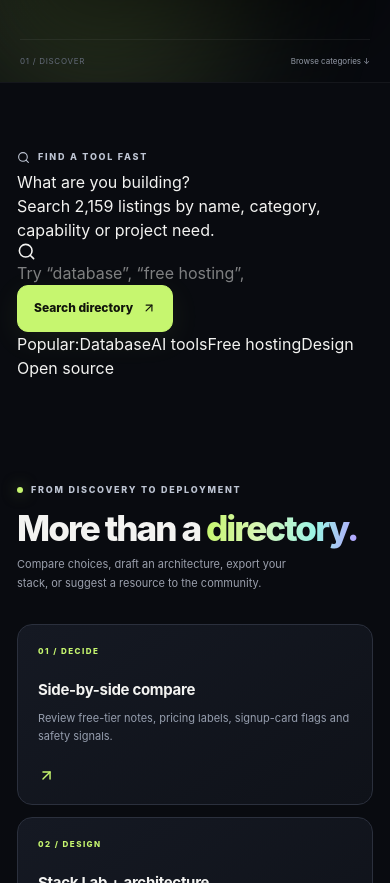
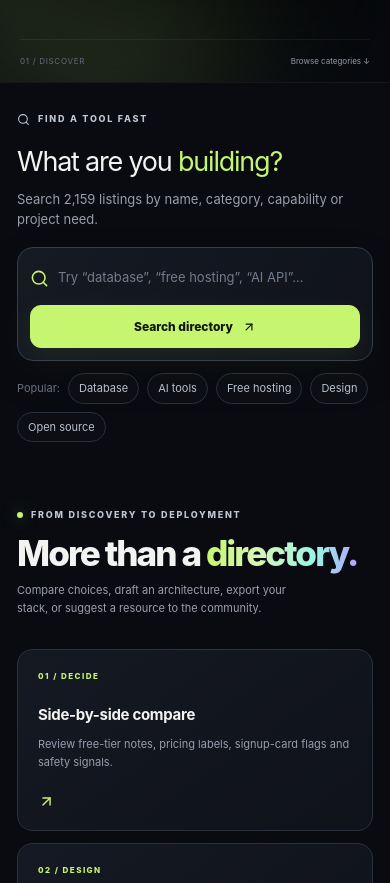
Before and after one commit to shinuXcode/-awesome-free-stack, a Next.js app: page / in a window 390 px wide. Shown: the part 937-1820 px from the top of the page. Built offline with nearby package versions, Linux system fonts and the light colour scheme.

Commit message:
Style homepage search and open-source explorer responsively

```diff
--- a/app/globals.css
+++ b/app/globals.css
@@ -886,3 +886,83 @@ body::after {
   .modal-backdrop { display: flex; align-items: flex-end; justify-content: center; padding: 0; }
   .details-modal { width: 100vw; height: auto; max-height: 92dvh; border-radius: 22px 22px 0 0; border-right: 1px solid #424957; border-bottom: 0; }
 }
+
+
+/* Workbench additions: compact, responsive discovery surfaces */
+.home-search-section { padding-top: 42px; padding-bottom: 36px; }
+.home-search-heading { margin-bottom: 18px; }
+.home-search-heading h2 { margin: 10px 0 8px; font-size: clamp(27px, 3.2vw, 40px); letter-spacing: -.045em; }
+.home-search-heading h2 span { color: var(--acid); }
+.home-search-heading p { margin: 0; color: var(--muted); font-size: 13px; }
+.home-search-form { display: flex; align-items: center; gap: 12px; min-height: 66px; padding: 9px 10px 9px 18px; border: 1px solid #353d4b; border-radius: 16px; background: linear-gradient(120deg, #151a23, #10131a); box-shadow: 0 16px 40px #0002; }
+.home-search-form > svg { flex: 0 0 auto; color: var(--acid); }
+.home-search-form input { flex: 1; min-width: 0; border: 0; outline: 0; color: var(--text); background: transparent; font-size: 14px; }
+.home-search-form input::placeholder { color: #727b8b; }
+.home-search-form .button-primary { flex: 0 0 auto; min-height: 43px; }
+.home-search-clear { display: grid; place-items: center; width: 30px; height: 30px; border: 0; border-radius: 8px; color: var(--muted); background: transparent; }
+.home-search-hints { display: flex; flex-wrap: wrap; align-items: center; gap: 8px; margin-top: 12px; color: var(--subtle); font-size: 11px; }
+.home-search-hints button { padding: 6px 10px; border: 1px solid #292f3b; border-radius: 99px; color: #b8c0ce; background: #ffffff04; font-size: 11px; }
+.home-search-hints button:hover { border-color: #c6f66f66; color: var(--acid); }
+.home-search-status { display: flex; align-items: center; gap: 8px; color: var(--muted); font-size: 12px; }
+.home-search-results { margin-top: 20px; padding: 18px; border: 1px solid #262d39; border-radius: 17px; background: #0d1017; }
+.home-search-results-head { display: flex; justify-content: space-between; align-items: center; gap: 12px; margin-bottom: 15px; color: var(--muted); font-size: 10px; letter-spacing: .12em; }
+.home-search-results-head button { display: inline-flex; align-items: center; gap: 5px; border: 0; color: var(--acid); background: transparent; font-size: 11px; letter-spacing: 0; }
+.tool-card { cursor: pointer; }
+.tool-card:focus-visible { outline: 2px solid var(--acid); outline-offset: 3px; }
+.tool-card .card-actions, .tool-card .card-utility-actions { cursor: default; }
+
+.opensource-filter-panel { display: grid; grid-template-columns: minmax(220px, 1.6fr) minmax(130px, .65fr) minmax(130px, .65fr) auto auto; gap: 12px; align-items: end; padding: 18px; border: 1px solid #292f3b; border-radius: 17px; background: #11141c; }
+.opensource-filter-panel label { display: grid; gap: 8px; min-width: 0; color: #9ca5b5; font-size: 9px; font-weight: 700; letter-spacing: .12em; }
+.opensource-filter-panel select { width: 100%; min-height: 43px; padding: 0 10px; border: 1px solid #303746; border-radius: 9px; color: var(--text); background: #0b0e14; font-size: 12px; letter-spacing: 0; }
+.opensource-filter-panel .button-primary, .opensource-filter-panel .button-secondary { min-height: 43px; white-space: nowrap; }
+.opensource-query .workbench-search { min-height: 43px; }
+.opensource-query .workbench-search input { width: 100%; min-width: 0; }
+.opensource-summary { display: flex; justify-content: space-between; align-items: center; gap: 15px; margin: 22px 0 16px; }
+.opensource-summary > div { display: grid; gap: 3px; }
+.opensource-summary strong { font-size: 25px; letter-spacing: -.04em; }
+.opensource-summary > div > span { color: var(--muted); font-size: 9px; letter-spacing: .12em; }
+.opensource-summary p { display: flex; align-items: center; gap: 7px; margin: 0; color: var(--muted); font-size: 11px; }
+.opensource-grid { display: grid; grid-template-columns: repeat(3, minmax(0, 1fr)); gap: 13px; }
+.opensource-card { display: flex; min-width: 0; flex-direction: column; gap: 12px; padding: 17px; border: 1px solid #292f3b; border-radius: 15px; background: linear-gradient(145deg, #151923, #0f1219); transition: transform .2s, border-color .2s; }
+.opensource-card:hover { transform: translateY(-2px); border-color: #c6f66f55; }
+.opensource-card-top { display: flex; justify-content: space-between; align-items: center; gap: 8px; color: var(--muted); font-size: 10px; }
+.opensource-license { padding: 4px 7px; border: 1px solid #394332; border-radius: 6px; color: var(--acid); font-size: 9px; }
+.opensource-repo-name { display: flex; align-items: center; gap: 8px; min-width: 0; color: var(--text); font-size: 14px; font-weight: 700; overflow-wrap: anywhere; }
+.opensource-repo-name svg:first-child { flex: 0 0 auto; color: var(--acid); }
+.opensource-repo-name svg:last-child { flex: 0 0 auto; margin-left: auto; color: var(--muted); }
+.opensource-card > p { display: -webkit-box; min-height: 55px; margin: 0; overflow: hidden; color: #a7afbd; font-size: 12px; line-height: 1.6; -webkit-box-orient: vertical; -webkit-line-clamp: 3; }
+.opensource-metrics { display: flex; flex-wrap: wrap; gap: 8px 12px; color: #aab3c2; font-size: 10px; }
+.opensource-metrics span { display: inline-flex; align-items: center; gap: 4px; }
+.opensource-metrics svg { color: var(--acid); }
+.opensource-topics { display: flex; flex-wrap: wrap; gap: 5px; }
+.opensource-topics span { padding: 4px 6px; border-radius: 5px; color: #b2b9c8; background: #ffffff08; font-size: 9px; }
+.opensource-card-actions { display: flex; align-items: center; gap: 13px; margin-top: auto; padding-top: 12px; border-top: 1px solid #ffffff0d; }
+.opensource-card-actions a { display: inline-flex; align-items: center; gap: 5px; color: var(--acid); font-size: 10px; }
+.opensource-bottom-link { margin-top: 28px; text-align: center; }
+.opensource-bottom-link a { display: inline-flex; align-items: center; gap: 5px; color: var(--acid); font-size: 12px; }
+.workbench-promo-grid { grid-template-columns: repeat(4, minmax(0, 1fr)); }
+
+@media (max-width: 1100px) {
+  .opensource-filter-panel { grid-template-columns: minmax(0, 1fr) minmax(130px, .6fr) minmax(130px, .6fr); }
+  .opensource-filter-panel .button-primary { grid-column: 2; }
+  .opensource-filter-panel .opensource-reset { grid-column: 3; }
+  .opensource-grid { grid-template-columns: repeat(2, minmax(0, 1fr)); }
+  .workbench-promo-grid { grid-template-columns: repeat(2, minmax(0, 1fr)); }
+}
+@media (max-width: 640px) {
+  .home-search-section { padding-top: 25px; padding-bottom: 26px; }
+  .home-search-form { flex-wrap: wrap; gap: 9px; padding: 12px; }
+  .home-search-form input { flex: 1 1 calc(100% - 38px); min-height: 36px; font-size: 13px; }
+  .home-search-form .button-primary { width: 100%; justify-content: center; }
+  .home-search-results { padding: 11px; }
+  .home-search-results .tool-grid { grid-template-columns: minmax(0, 1fr); }
+  .home-search-results-head { align-items: flex-start; }
+  .opensource-filter-panel { grid-template-columns: repeat(2, minmax(0, 1fr)); padding: 13px; }
+  .opensource-filter-panel .opensource-query { grid-column: 1 / -1; }
+  .opensource-filter-panel .button-primary { grid-column: 1; }
+  .opensource-filter-panel .opensource-reset { grid-column: 2; }
+  .opensource-grid { grid-template-columns: minmax(0, 1fr); }
+  .opensource-summary { align-items: flex-start; flex-direction: column; }
+  .opensource-card > p { min-height: auto; }
+  .workbench-promo-grid { grid-template-columns: minmax(0, 1fr); }
+}
```
